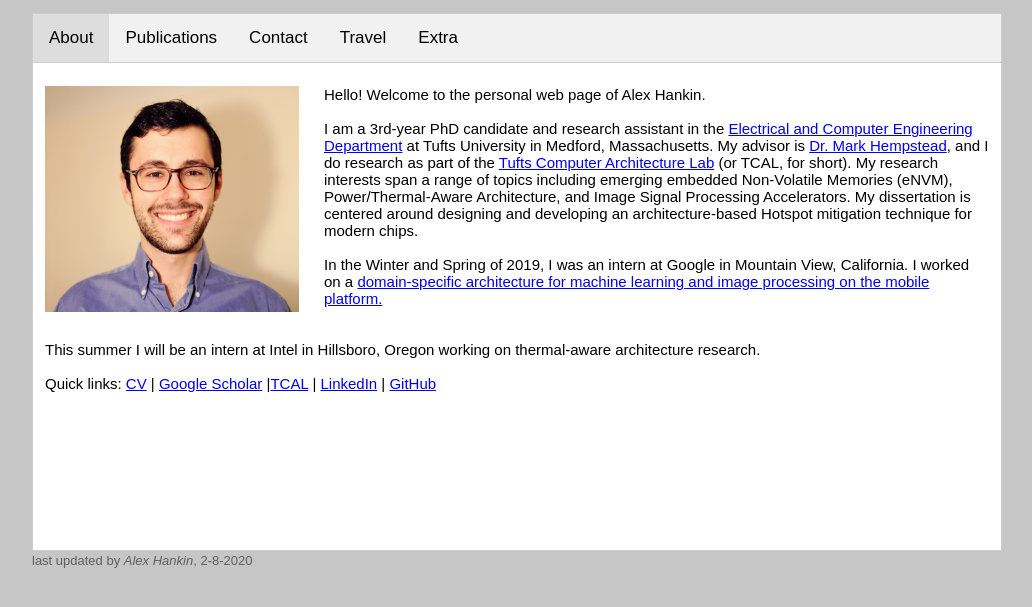
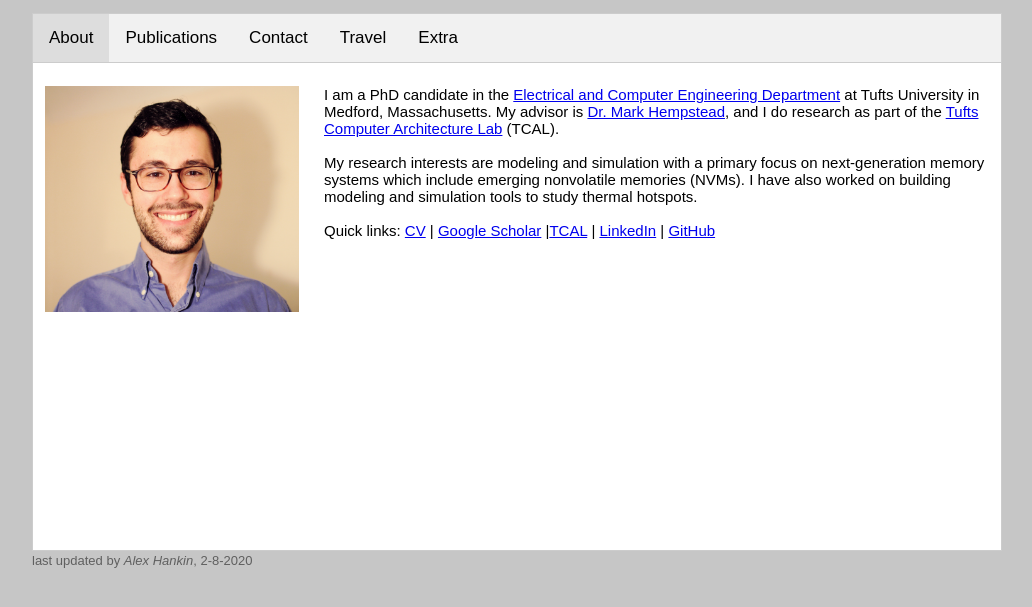
Before and after one commit to hankin0/hankin0.github.io, a Jekyll site: the page built from index.html, in a window 1280 px wide. Shown: the top 607 px of the page, without its empty margins (123-1155 px from the left). Built offline with Jekyll 4.4.1, drawn with Linux system fonts in a browser that asks for light colours.

Commit message:
Update index.html

```diff
--- a/index.html
+++ b/index.html
@@ -17,21 +17,14 @@ layout: default
       <div id="About" class="tabcontent">
       <br>
         <img class="ex2" src="images/Alex_edit_crop_scaled.png" width='254' height='226' align="left">
-	    Hello! Welcome to the personal web page of Alex Hankin.<br><br>
-	    I am a 3rd-year PhD candidate and research assistant in the <a
+	    I am a PhD candidate in the <a
             href="https://engineering.tufts.edu/ece/">Electrical and Computer Engineering
             Department</a> at Tufts University in Medford, Massachusetts. My advisor is <a href=https://engineering.tufts.edu/people/faculty/mark-hempstead>Dr. Mark Hempstead</a>, and I do
             research as part of the <a href="https://sites.tufts.edu/tcal/">Tufts Computer Architecture
-            Lab</a> (or TCAL, for short). My research interests span a range of topics
-            including emerging embedded Non-Volatile Memories (eNVM), Power/Thermal-Aware Architecture, and Image Signal Processing Accelerators. My
-            dissertation is centered around
-            designing and developing an architecture-based Hotspot mitigation technique for modern
-            chips. <br><br>
+            Lab</a> (TCAL).
+	    <br><br>
+	    My research interests are modeling and simulation with a primary focus on next-generation memory systems which include emerging nonvolatile memories (NVMs). I have also worked on building modeling and simulation tools to study thermal hotspots. <br><br>
 
-	    In the Winter and Spring of 2019, I was an intern at Google in Mountain View, California. I
-        worked on a <a href="https://www.blog.google/products/pixel/pixel-visual-core-image-processing-and-machine-learning-pixel-2/">domain-specific architecture for machine learning and image processing
-	    on the mobile platform.</a><br><br><br> This summer I will be an intern at Intel in
-        Hillsboro, Oregon working on thermal-aware architecture research. <br><br>
 
 	    Quick links: <a href="docs/hankin_CV_12-16-19.pdf">CV</a> | <a href="https://scholar.google.com/citations?user=a0G2ggYAAAAJ&hl=en">Google Scholar</a> |<a href="https://sites.tufts.edu/tcal/people/current-students/#post-845">TCAL</a> | <a href="https://www.linkedin.com/in/alexanderhankin">LinkedIn</a> | <a href="https://github.com/ah7149407">GitHub</a><br><br><br>
                   <br><br><br><br><br><br><br>
```
